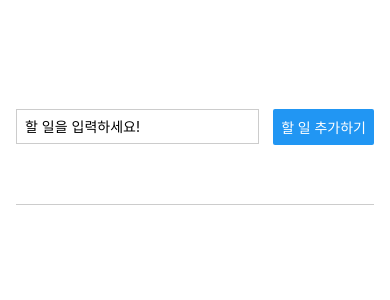
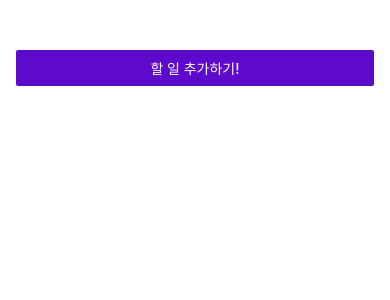
Before and after one commit to HWoosin/react-Native-practice, a React Native app: screen / in a window 390 px wide. Shown: the top 300 px of the page. Built offline with nearby package versions, Linux system fonts and the light colour scheme.

Commit message:
230717 입력하는 방법을 모달방식으로 구현중

```diff
--- a/App.js
+++ b/App.js
@@ -1,83 +1,76 @@
+import { StatusBar } from "expo-status-bar";
 import { useState } from "react";
-import { Button, FlatList, ScrollView, StyleSheet, Text, TextInput, View } from "react-native";
+import { Button, FlatList, StyleSheet, TextInput, View } from "react-native";
+
 import GoalItem from "./components/GoalItem";
+import GoalInput from "./components/GoalInput";
 
 export default function App() {
-
-  const [enteredGoalText, setEnteredGoalText] = useState('');
+  const [modalIsVisible, setModalIsVisible] = useState(false);
   const [todoGoals, setTodoGoals] = useState([]);
 
-  const goalInputHandler = (enteredText) =>{
-    // console.log(enteredText);
-    setEnteredGoalText(enteredText)
+  //할 일 추가 모달을 띄워주는 함수
+  const startAddGoalHandler = () => {
+    setModalIsVisible(true);
+  }
+
+  //버튼을 누르면 할 일 목록을 추가하는 함수
+  const addGoalHandler = (enteredGaolText) => {
+    //useState로 관리하는 상태 변수의 setter 안에 콜백 함수를 작성하면,
+    //그 콜백 함수의 매개값은 항상 해당 상태 변수의 최신 값이 전달됩니다.
+    setTodoGoals((currentTodoGoals) => [
+      ...currentTodoGoals,
+      { text: enteredGaolText, id: Math.random().toString() },
+    ]);
   };
 
-  //버튼을 누르면 할 일 목록을 추가하는 함수
-  const addGoalHandler = () => {
-    // console.log(enteredGoalText);
-    //useState로 관리하는 상태변수의 setter안에 콜백 함수를 작성하면,
-    //그 콜백 함수의 매개값은 항상 해당 상태 변수의 최신 값이 전달된다.
-    setTodoGoals((currentTodoGoals) => [...currentTodoGoals,{text: enteredGoalText,
-      key: Math.random().toString()}]);
-    console.log(todoGoals);
-  };
+  const deleteGoalHandler = (id) => {
+    // console.log('DELETE!');
+    setTodoGoals(currentTodoGoals =>{
+      return currentTodoGoals.filter((goal) => goal.id !==id);
+    });
+  }
 
   return (
     <View style={styles.appContainer}>
-      <View style={styles.inputContainer}>
-        <TextInput
-            style={styles.textInput}
-            placeholder="할 일을 입력하세요!"
-            onChangeText={goalInputHandler}/>
-        <Button title = "할 일 추가하기" onPress={addGoalHandler}/>
-      </View>
+      <Button
+        title="할 일 추가하기!"
+        color="#5e0acc"
+        onPress={startAddGoalHandler}
+
+      />
+      {modalIsVisible && <GoalInput onAddGoal={addGoalHandler} />}
       <View style={styles.goalsContainer}>
-        {/* ScrollView는 전체 화면이 렌더링 될 때 안의 항목들을 전부 렌더링한다.
-            이로인해, 성능의 저하가 발생할 수 있다.
+        {/* ScrollView는 전체 화면이 렌더링 될 때 안의 항목들을 전부 렌더링합니다.
+            이로 인해, 성능의 저하가 발생할 수 있습니다.
             (보이지 않는 영역까지 렌더링을 진행하기 때문에 목록이 많다면 로딩이 길어짐.)
             FlatList는 보이는 영역만 일단 렌더링을 진행하고, 나머지 항목들은
-            스크롤 움직임이 발생하면 렌더링을 진행한다.*/}
-        <FlatList data={todoGoals}
+            스크롤 움직임이 발생하면 렌더링을 진행합니다.*/}
+        <FlatList
+          data={todoGoals}
           renderItem={(itemData) => {
-          {/* react-native는 스타일 상속의 개념이 없습니다. */}
-          return(
-              <GoalItem text ={itemData.item.text}/>
-          );
+            return <GoalItem text={itemData.item.text} id = {itemData.item.id} onDeleteItem={deleteGoalHandler}/>;
           }}
-        keyExtractor={(item,index)=>{
+          keyExtractor={(item, index) => {
+            console.log("item: ", item);
+            // console.log("index: ", index);
             return item.id;
           }}
-        alwaysBounceVertical={false}>
-        </FlatList>
+          alwaysBounceVertical={false}
+        ></FlatList>
       </View>
     </View>
   );
 }
 
 const styles = StyleSheet.create({
-  appContainer:{
-    flex:1,
-    paddingTop:50,
-    paddingHorizontal:16
-  },
-  inputContainer:{
-    flex:1,
-    flexDirection: "row",
-    justifyContent:"space-between",
-    alignItems:"center",
-    marginBottom:24,
-    borderBottomWidth: 1,
-    borderBottomColor:"#cccccc"
-  },
-  textInput:{
-    borderWidth:1,
-    borderColor:"#cccccc",
-    width:"68%",
-    marginRight:8,
-    padding: 8,
-  },
-  goalsContainer:{
-    flex:4,
+  appContainer: {
+    flex: 1,
+    paddingTop: 50,
+    paddingHorizontal: 16,
   },
 
+  goalsContainer: {
+    flex: 3,
+  },
 });
--- a/components/GoalInput.js
+++ b/components/GoalInput.js
@@ -1,9 +1,53 @@
-import React from 'react'
+import React, { useState } from 'react'
+import { Button, Modal, StyleSheet, TextInput, View } from 'react-native'
 
-const GoalInput = () => {
+const GoalInput = (props) => {
+
+  const [enteredGoalText, setEnteredGoalText] = useState('');
+
+  //사용자가 내용을 입력할 때 해당 입력값을 가져오는 함수
+  const goalInputHandler = (enteredText) =>{
+    // console.log(enteredText);
+    setEnteredGoalText(enteredText)
+  };
+
+  function addGoalHandler() {
+    props.onAddGoal(enteredGoalText);
+    setEnteredGoalText("");
+  }
+
   return (
-    <div>GoalInput</div>
+    <Modal>
+      <View style={styles.inputContainer}>
+          <TextInput
+              style={styles.textInput}
+              placeholder="할 일을 입력하세요!"
+              onChangeText={goalInputHandler}
+              value={enteredGoalText}
+              />
+          <Button title = "할 일 추가하기" onPress={addGoalHandler}/>
+        </View>
+    </Modal>
   )
 }
 
-export default GoalInput
+export default GoalInput;
+
+const styles = StyleSheet.create({
+  inputContainer:{
+    flex:1,
+    flexDirection: "row",
+    justifyContent:"space-between",
+    alignItems:"center",
+    marginBottom:24,
+    borderBottomWidth: 1,
+    borderBottomColor:"#cccccc"
+  },
+  textInput:{
+    borderWidth:1,
+    borderColor:"#cccccc",
+    width:"68%",
+    marginRight:8,
+    padding: 8,
+  },
+});
--- a/components/GoalItem.js
+++ b/components/GoalItem.js
@@ -1,11 +1,20 @@
 import React from 'react'
-import { StyleSheet, Text, View } from 'react-native';
+import { Pressable, StyleSheet, Text, View } from 'react-native';
 
 const GoalItem = (props) => {
   return (
+    //bind()는 표준 Javascript 함수로, 나중에 실행할 함수를 미리 조정할 수 있게 합니다.
+    //bind에 제공되는 첫번째인수는 곧 실행할 함수의 this 키워드로 설정됩니다.
+    //두번째 인수는 지정된 함수에 전달할 값을 세팅하면 된다.
     <View style={styles.goalItem}>
-        <Text style={styles.goalText}>{props.text}</Text>
-    </View>
+    <Pressable
+      android_ripple={{color:'#210644'}}
+      onPress={props.onDeleteItem.bind(this, props.id)}
+      style={(pressData) => pressData.pressed && styles.pressedItem}
+    >
+          <Text style={styles.goalText}>{props.text}</Text>
+    </Pressable>
+      </View>
   )
 }
 
@@ -14,11 +23,15 @@ export default GoalItem;
 const styles = StyleSheet.create({
     goalItem:{
         margin:8,
-        padding:8,
+        // padding:8,
         borderRadius:6,
         backgroundColor:'#5e0acc',
       },
+      pressedItem:{
+        opacity:0.5
+      },
       goalText:{
-        color:"white"
+        color:"white",
+        padding:8
       }
 });
```
Lines whose indentation alone changed are shown as unchanged.
